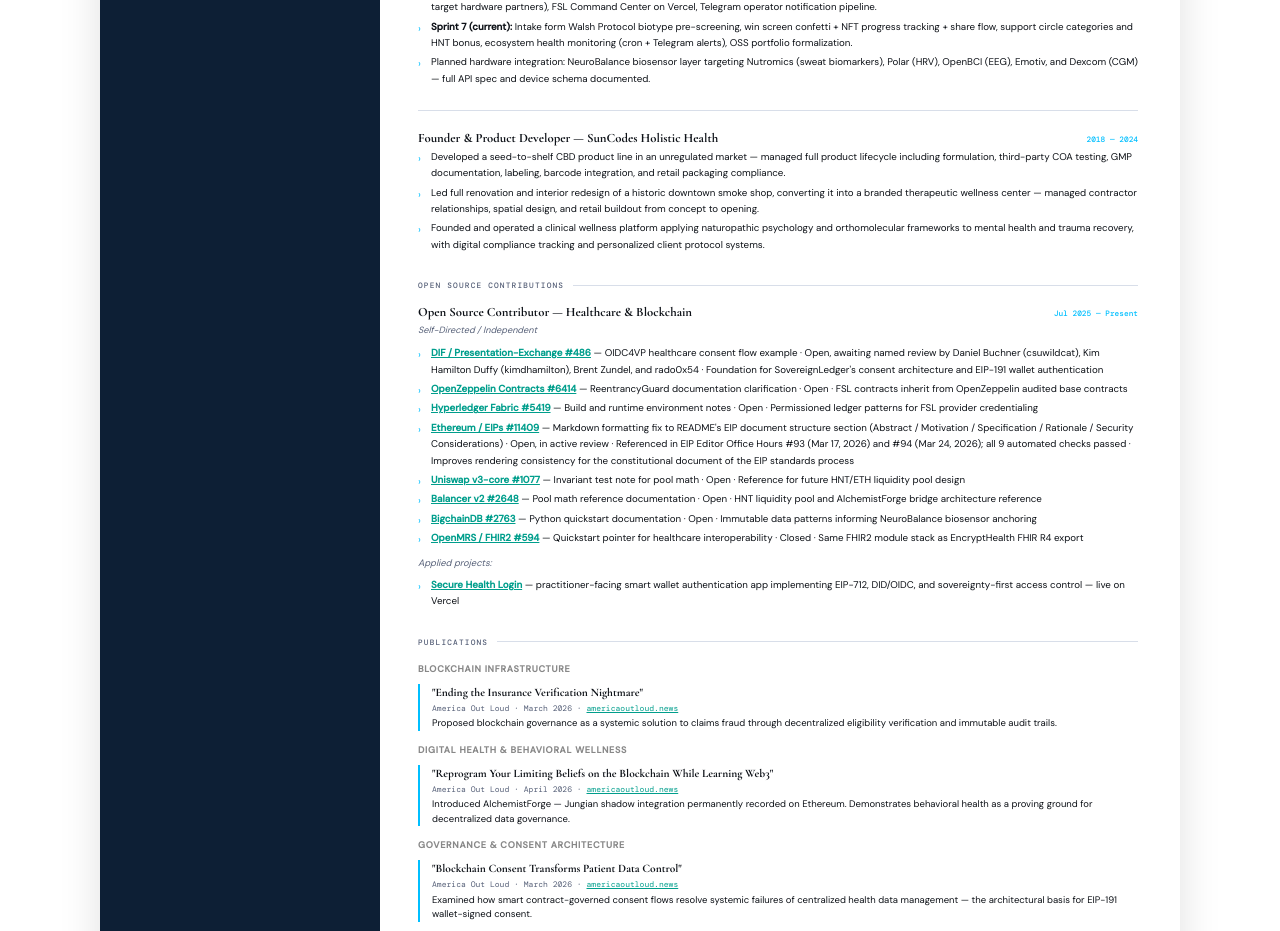
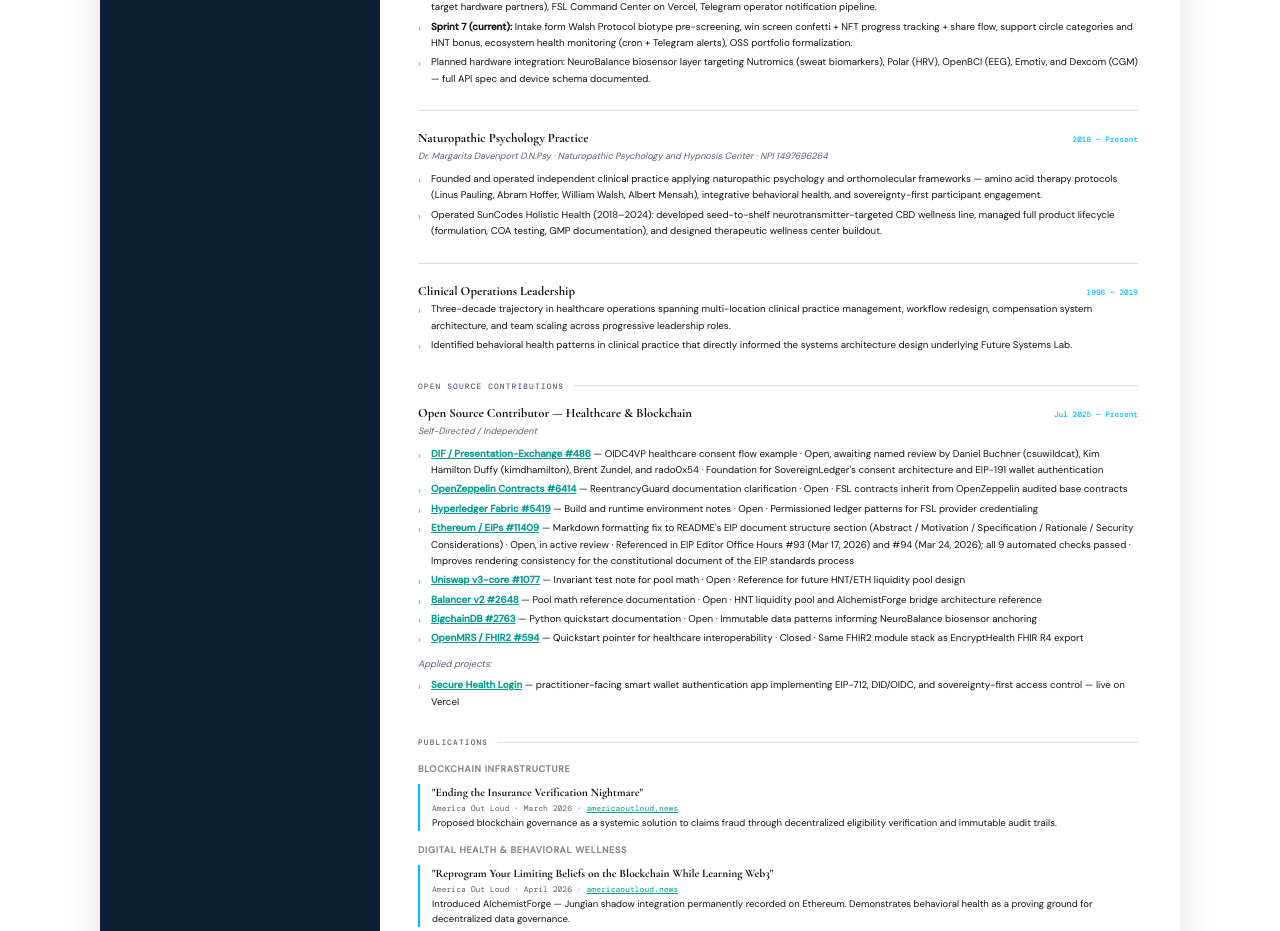
Before and after one commit to Future-Systems-Lab/fsl-governance, a plain HTML site: page academic/CV_MegMontanezDavenport.html in a window 1280 px wide. Shown: the part 1468-2399 px from the top of the page. Drawn offline with nearby package versions, Linux system fonts and the light colour scheme.

Commit message:
fix(cv): consolidate clinical ops 1996-2019, naturopathic 2018-present, no dentistry mention

```diff
--- a/academic/CV_MegMontanezDavenport.html
+++ b/academic/CV_MegMontanezDavenport.html
@@ -269,11 +269,19 @@
     </div>
 
     <div class="job">
-      <div class="jh"><div class="jtitle">Founder & Product Developer — SunCodes Holistic Health</div><div class="jdate">2018 — 2024</div></div>
+      <div class="jh"><div class="jtitle">Naturopathic Psychology Practice</div><div class="jdate">2018 — Present</div></div>
+      <div class="jorg">Dr. Margarita Davenport D.N.Psy · Naturopathic Psychology and Hypnosis Center · NPI 1497696264</div>
       <ul>
-        <li>Developed a seed-to-shelf CBD product line in an unregulated market — managed full product lifecycle including formulation, third-party COA testing, GMP documentation, labeling, barcode integration, and retail packaging compliance.</li>
-        <li>Led full renovation and interior redesign of a historic downtown smoke shop, converting it into a branded therapeutic wellness center — managed contractor relationships, spatial design, and retail buildout from concept to opening.</li>
-        <li>Founded and operated a clinical wellness platform applying naturopathic psychology and orthomolecular frameworks to mental health and trauma recovery, with digital compliance tracking and personalized client protocol systems.</li>
+        <li>Founded and operated independent clinical practice applying naturopathic psychology and orthomolecular frameworks — amino acid therapy protocols (Linus Pauling, Abram Hoffer, William Walsh, Albert Mensah), integrative behavioral health, and sovereignty-first participant engagement.</li>
+        <li>Operated SunCodes Holistic Health (2018–2024): developed seed-to-shelf neurotransmitter-targeted CBD wellness line, managed full product lifecycle (formulation, COA testing, GMP documentation), and designed therapeutic wellness center buildout.</li>
+      </ul>
+    </div>
+
+    <div class="job">
+      <div class="jh"><div class="jtitle">Clinical Operations Leadership</div><div class="jdate">1996 — 2019</div></div>
+      <ul>
+        <li>Three-decade trajectory in healthcare operations spanning multi-location clinical practice management, workflow redesign, compensation system architecture, and team scaling across progressive leadership roles.</li>
+        <li>Identified behavioral health patterns in clinical practice that directly informed the systems architecture design underlying Future Systems Lab.</li>
       </ul>
     </div>
   </div>
```
Also changed, not shown: 1 other file.
